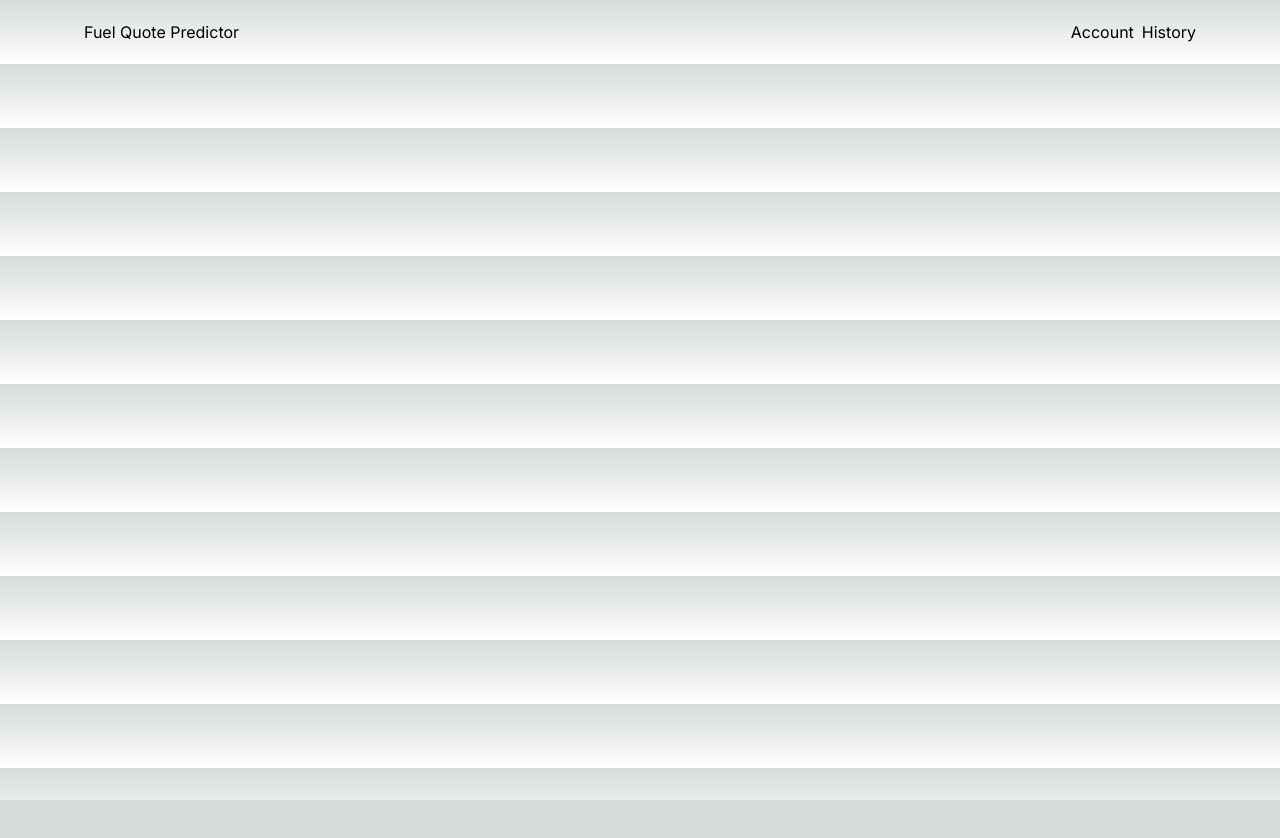
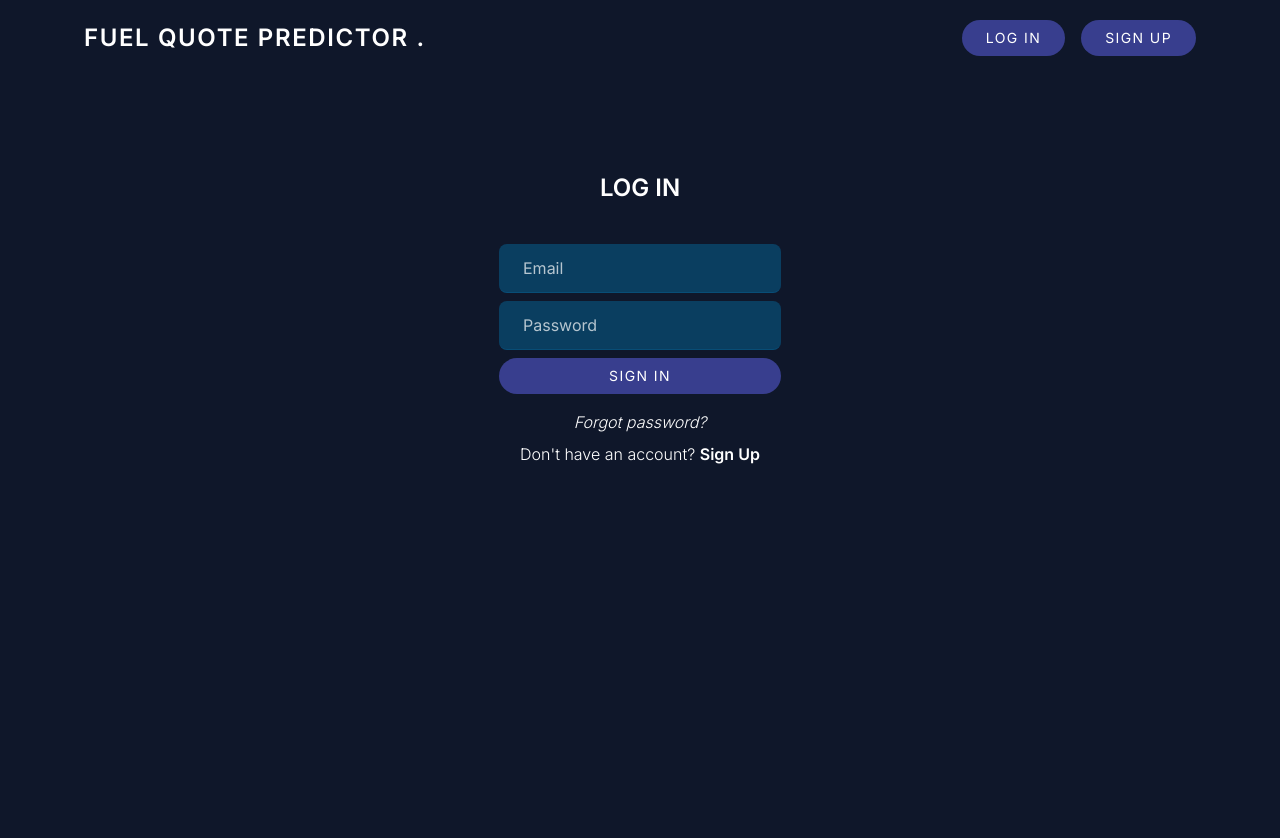
Before and after one commit to alimvasaya/FuelQuotePredictor-T6, a Next.js app: page / in a window 1280 px wide. Shown: the top 838 px of the page. Before the commit the page ends 800 px from the top, so only its background shows below. Built offline with nearby package versions, Linux system fonts and the light colour scheme.

Commit message:
# Created and styled Header # Created and styled Login and SignUp forms

```diff
--- a/src/app/api/auth/[...nextauth].ts
+++ b/src/app/api/auth/[...nextauth].ts
@@ -1,5 +1,9 @@
-import NextAuth from "next-auth/next";
-import { config } from "../../../../auth";
+import NextAuth from "next-auth"
 
-const handler = NextAuth(config)
-export { handler as GET, handler as POST }
+export default NextAuth({
+  callbacks: {
+    session({ session, token, user }) {
+      return session // The return type will match the one returned in `useSession()`
+    },
+  },
+})
--- a/src/app/components/Header.tsx
+++ b/src/app/components/Header.tsx
@@ -1,9 +1,11 @@
 "use client";
 import React, { useRef, useEffect } from "react";
+import { signIn, signOut, useSession } from "next-auth/react";
 
-type Props = {}
+type Props = {};
 
 export default function Header({}: Props) {
+  // onLoad Animation
   const homeRef = useRef<HTMLDivElement>(null);
   const accountRef = useRef<HTMLDivElement>(null);
 
@@ -20,21 +22,38 @@ export default function Header({}: Props) {
   }, []);
 
   return (
-    <header className="item-start text-md sticky top-0 z-50 mx-auto flex max-w-6xl justify-between p-5 xl:items-center">
+    <header
+      className="item-start text-md sticky top-0 z-50 mx-auto flex max-w-6xl items-center justify-between
+      p-5 tracking-widest"
+    >
       <div
         ref={homeRef}
-        className="-ml-[100px] flex flex-row items-center space-x-2 opacity-0 transition-all duration-1000">
-        <div>Fuel Quote Predictor</div>
+        className="-ml-[100px] flex flex-row items-center space-x-4 text-2xl font-semibold text-white
+        opacity-0 transition-all duration-700"
+      >
+        <p>FUEL QUOTE PREDICTOR .</p>
       </div>
 
       <div
         ref={accountRef}
-        className="-mr-[100px] flex cursor-pointer flex-row items-center space-x-2 opacity-0
-        transition-all duration-1000"
+        className="-mr-[100px] flex cursor-pointer flex-row items-center space-x-4 opacity-0
+        transition-all duration-700"
       >
-        <div>Account</div>
-        <div>History</div>
+        <button
+          className="rounded-full border-indigo-500/50 bg-indigo-500/50 px-6 py-2 text-sm
+          uppercase tracking-widest text-white transition-colors hover:border-indigo-500
+          hover:bg-indigo-500"
+        >
+          LOG IN
+        </button>
+        <button
+          className="rounded-full border-indigo-500/50 bg-indigo-500/50 px-6 py-2 text-sm
+          uppercase tracking-widest text-white transition-colors hover:border-indigo-500
+          hover:bg-indigo-500"
+        >
+          SIGN UP
+        </button>
       </div>
     </header>
-  )
+  );
 }
--- /dev/null
+++ b/src/app/components/Hero.tsx
@@ -0,0 +1,143 @@
+"use client";
+import React, { useRef, useEffect, HTMLAttributes } from "react";
+
+type Props = {};
+
+export default function Hero({}: Props) {
+  const heroRef = useRef<HTMLElement>(null);
+  const loginRef = useRef<HTMLDivElement>(null);
+  const signupRef = useRef<HTMLDivElement>(null);
+
+  function onLoadForm() {
+    if (heroRef.current == null) return;
+    heroRef.current.style.opacity = "1";
+  }
+
+  useEffect(() => {
+    onLoadForm();
+  }, []);
+
+  function clickLogin() {
+    if (loginRef.current == null || signupRef.current == null) return;
+    loginRef.current.style.marginLeft = "0px";
+    signupRef.current.style.marginRight = "-700px";
+    loginRef.current.style.opacity = "1";
+    signupRef.current.style.opacity = "0";
+  }
+
+  function clickSignup() {
+    if (loginRef.current == null || signupRef.current == null) return;
+    loginRef.current.style.marginLeft = "-700px";
+    signupRef.current.style.marginRight = "0px";
+    loginRef.current.style.opacity = "0";
+    signupRef.current.style.opacity = "1";
+  }
+
+  return (
+    <section
+      ref={heroRef}
+      className="relative mx-auto flex h-screen max-w-7xl flex-col items-center justify-evenly px-10
+      text-center opacity-0 transition-opacity duration-500"
+    >
+      {/* Log In */}
+      <div
+        ref={loginRef}
+        className="opacity-1 absolute top-24 z-10 -ml-[0px] flex flex-col transition-all duration-700
+        ease-in-out"
+      >
+        <h1 className="text-2xl font-semibold text-white">LOG IN</h1>
+
+        <form className="mx-auto mt-10 flex w-fit flex-col space-y-2">
+          <div>
+            <input type="email" placeholder="Email" className="input-field" />
+          </div>
+          <div>
+            <input
+              type="password"
+              placeholder="Password"
+              className="input-field"
+            />
+          </div>
+
+          <button
+            className="rounded-full border-indigo-500/50 bg-indigo-500/50 px-6 py-2 text-sm
+            uppercase tracking-widest text-white transition-colors hover:border-indigo-500
+            hover:bg-indigo-500"
+          >
+            Sign In
+          </button>
+        </form>
+
+        <div className="mt-4">
+          <span className="font-light text-white">
+            <a href="#" className="italic hover:underline">
+              Forgot password?
+            </a>
+          </span>
+        </div>
+        <div className="mt-2">
+          <span className="font-light text-white">
+            Don't have an account?{" "}
+            <a
+              href="#"
+              onClick={clickSignup}
+              className="font-semibold hover:underline"
+            >
+              Sign Up
+            </a>
+          </span>
+        </div>
+      </div>
+
+      {/* Sign Up */}
+      <div
+        ref={signupRef}
+        className="absolute top-24 z-0 -mr-[400px] flex flex-col opacity-0 transition-all duration-700
+        ease-in-out"
+      >
+        <h1 className="text-2xl font-semibold text-white">SIGN UP</h1>
+
+        <form className="mx-auto mt-10 flex w-fit flex-col space-y-2">
+          <div>
+            <input
+              type="text"
+              placeholder="Full name"
+              className="input-field"
+            />
+          </div>
+          <div>
+            <input type="email" placeholder="Email" className="input-field" />
+          </div>
+          <div>
+            <input
+              type="password"
+              placeholder="Password"
+              className="input-field"
+            />
+          </div>
+
+          <button
+            className="rounded-full border-indigo-500/50 bg-indigo-500/50 px-6 py-2 text-sm
+            uppercase tracking-widest text-white transition-colors hover:border-indigo-500
+          hover:bg-indigo-500"
+          >
+            Sign Up
+          </button>
+        </form>
+
+        <div className="mt-4">
+          <span className="font-light text-white">
+            Already have an account?{" "}
+            <a
+              href="#"
+              onClick={clickLogin}
+              className="font-semibold hover:underline"
+            >
+              Log In
+            </a>
+          </span>
+        </div>
+      </div>
+    </section>
+  );
+}
--- a/src/app/globals.css
+++ b/src/app/globals.css
@@ -3,25 +3,13 @@
 @tailwind utilities;
 
 :root {
-  --foreground-rgb: 0, 0, 0;
-  --background-start-rgb: 214, 219, 220;
-  --background-end-rgb: 255, 255, 255;
+  @apply bg-slate-900;
 }
 
-@media (prefers-color-scheme: dark) {
-  :root {
-    --foreground-rgb: 255, 255, 255;
-    --background-start-rgb: 0, 0, 0;
-    --background-end-rgb: 0, 0, 0;
+@layer components {
+  .input-field {
+    @apply rounded-lg border-b border-sky-800/60 bg-sky-800/60 px-6 py-3 text-gray-400
+    placeholder-white/70 outline-none transition-all hover:border-indigo-500 focus:border-white
+    focus:text-white;
   }
 }
-
-body {
-  color: rgb(var(--foreground-rgb));
-  background: linear-gradient(
-      to bottom,
-      transparent,
-      rgb(var(--background-end-rgb))
-    )
-    rgb(var(--background-start-rgb));
-}
--- a/src/app/page.tsx
+++ b/src/app/page.tsx
@@ -1,7 +1,11 @@
-import Header from "../app/components/Header";
+import Header from "./components/Header";
+import Hero from "./components/Hero";
 
 export default function Home() {
   return (
-    <Header />
-  )
+    <div>
+      <Header />
+      <Hero />
+    </div>
+  );
 }
```
